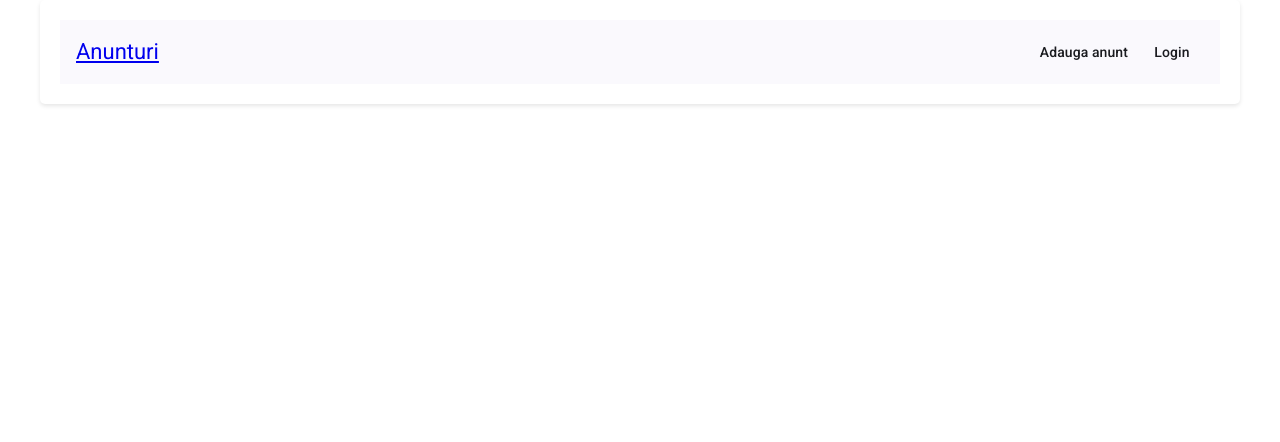
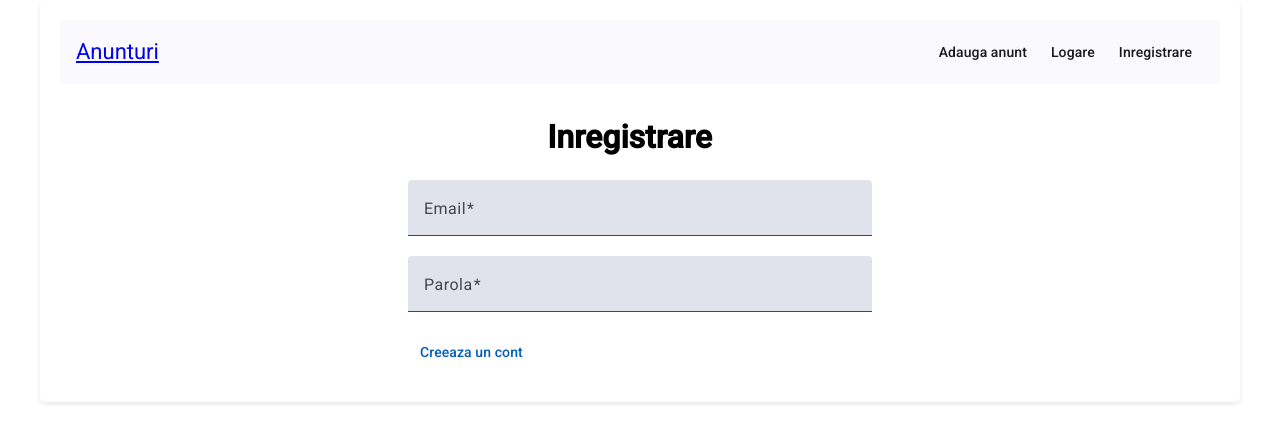
Before and after one commit to Vasilica12/car-marketplace1, an Angular app: page /signup in a window 1280 px wide. Before the commit this address led to /. Shown: the top 442 px of the page. Built offline with nearby package versions, Linux system fonts and the light colour scheme.

Commit message:
user created

```diff
--- a/src/app/app.component.ts
+++ b/src/app/app.component.ts
@@ -6,7 +6,7 @@ import { FooterComponent } from './footer/footer.component';
 import { CarCreateComponent } from './car-posts/post-create/car-create.component';
 import { CarListComponent } from './car-posts/post-list/car-list.component';
 import { LoginComponent } from './auth/login/login.component';
-
+import { SignupComponent } from './auth/signup/signup.component';
 
 @Component({
   selector: 'app-root',
@@ -19,6 +19,7 @@ import { LoginComponent } from './auth/login/login.component';
     RouterModule,
     FooterComponent,
     CarCreateComponent,
+    SignupComponent,
     CarListComponent],
   templateUrl: './app.component.html',
   styleUrl: './app.component.css'
--- a/src/app/app.routes.ts
+++ b/src/app/app.routes.ts
@@ -3,12 +3,14 @@ import { RouterModule, Routes } from "@angular/router";
 import { CarListComponent } from "./car-posts/post-list/car-list.component";
 import { CarCreateComponent } from "./car-posts/post-create/car-create.component";
 import { LoginComponent } from "./auth/login/login.component";
+import { SignupComponent } from "./auth/signup/signup.component";
 
 export const routes: Routes = [
   { path: '', component: CarListComponent },
   { path: 'create', component: CarCreateComponent },
   { path: 'edit/:carId', component: CarCreateComponent},
-  { path: 'login', component: LoginComponent}
+  { path: 'login', component: LoginComponent},
+  { path: 'signup', component: SignupComponent}
 ]
 
 @NgModule({
--- /dev/null
+++ b/src/app/auth/auth-data.model.ts
@@ -0,0 +1,4 @@
+export interface AuthData {
+  email: string;
+  password: string;
+}
--- /dev/null
+++ b/src/app/auth/auth.service.ts
@@ -0,0 +1,20 @@
+import { HttpClient } from "@angular/common/http";
+import { Injectable } from "@angular/core";
+import { AuthData } from "./auth-data.model";
+
+@Injectable({
+  providedIn: 'root',
+})
+
+export class AuthService{
+
+  constructor(private http: HttpClient) {}
+
+  createUser(email: string, password: string) {
+    const authData: AuthData = {email: email, password: password};
+    this.http.post<{message: string, result: string}>("http://localhost:3000/api/user/signup", authData)
+      .subscribe(responseData => {
+        console.log(responseData);
+      })
+  }
+}
--- a/src/app/auth/login/login.component.css
+++ b/src/app/auth/login/login.component.css
@@ -8,7 +8,6 @@ h1 {
   width: 20%;
   padding: 1.5rem;
 }
-
 
 .center {
   margin: auto;
--- a/src/app/auth/login/login.component.html
+++ b/src/app/auth/login/login.component.html
@@ -1,24 +1,31 @@
 <div class="center">
 <h1>Login</h1>
 <mat-spinner *ngIf="isLoading"></mat-spinner>
-<form *ngIf="!isLoading" class="example-form" >
+<form *ngIf="!isLoading" class="example-form" (submit)="onLogin(loginForm)" #loginForm="ngForm">
   <mat-form-field class="example-full-width">
     <mat-label>Email</mat-label>
     <input
       matInput
       type="email"
+      ngModel
       placeholder="test@test.com"
+      #emailInput="ngModel"
+      required
+      email
       name="email">
-    <mat-error>Va rog sa introduceti un email valid</mat-error>
+    <mat-error *ngIf="emailInput.invalid">Va rog sa introduceti un email valid</mat-error>
   </mat-form-field>
   <mat-form-field class="example-full-width">
     <mat-label>Parola</mat-label>
     <input
       matInput
+      ngModel
       type="password"
+      #passwordInput="ngModel"
       placeholder="Password"
-      name="password">
-    <mat-error>Va rog sa introduceti o parola valida</mat-error>
+      name="password"
+      required>
+    <mat-error *ngIf="passwordInput.invalid">Va rog sa introduceti o parola valida</mat-error>
   </mat-form-field>
 
   <section>
@@ -26,7 +33,7 @@
       <button
         mat-button
         type="submit"
-        >Login</button>
+        >Intra in cont</button>
     </div>
   </section>
 </form>
--- a/src/app/auth/login/login.component.ts
+++ b/src/app/auth/login/login.component.ts
@@ -1,5 +1,5 @@
 import { Component } from '@angular/core';
-import { FormsModule } from '@angular/forms';
+import { FormsModule, NgForm } from '@angular/forms';
 import { MatInputModule } from '@angular/material/input';
 import { MatProgressSpinnerModule } from '@angular/material/progress-spinner';
 import { CommonModule } from '@angular/common';
@@ -22,4 +22,8 @@ import { MatCardModule } from '@angular/material/card';
 })
 export class LoginComponent {
   isLoading = false;
+
+  onLogin(form: NgForm) {
+    console.log(form);
+  }
 }
--- a/src/app/auth/signup/signup.component.css
+++ b/src/app/auth/signup/signup.component.css
@@ -0,0 +1,24 @@
+.example-form {
+
+    width: 100%;
+  }
+
+  h1 {
+    margin: auto;
+    width: 40%;
+    padding: 1.5rem;
+  }
+
+  .center {
+    margin: auto;
+    width: 40%;
+    padding: 10px;
+  }
+
+  .example-full-width {
+    width: 100%;
+  }
+
+  .example-button-row button {
+    margin: auto;
+  }
--- a/src/app/auth/signup/signup.component.html
+++ b/src/app/auth/signup/signup.component.html
@@ -1 +1,40 @@
-<p>signup works!</p>
+<div class="center">
+<h1>Inregistrare</h1>
+<mat-spinner *ngIf="isLoading"></mat-spinner>
+<form *ngIf="!isLoading" class="example-form" (submit)="onSignUp(signUpForm)" #signUpForm="ngForm">
+  <mat-form-field class="example-full-width">
+    <mat-label>Email</mat-label>
+    <input
+      matInput
+      type="email"
+      ngModel
+      placeholder="test@test.com"
+      #emailInput="ngModel"
+      required
+      email
+      name="email">
+    <mat-error *ngIf="emailInput.invalid">Va rog sa introduceti un email valid</mat-error>
+  </mat-form-field>
+  <mat-form-field class="example-full-width">
+    <mat-label>Parola</mat-label>
+    <input
+      matInput
+      ngModel
+      type="password"
+      #passwordInput="ngModel"
+      placeholder="Password"
+      name="password"
+      required>
+    <mat-error *ngIf="passwordInput.invalid">Va rog sa introduceti o parola valida</mat-error>
+  </mat-form-field>
+
+  <section>
+    <div class="example-button-row">
+      <button
+        mat-button
+        type="submit"
+        >Creeaza un cont</button>
+    </div>
+  </section>
+</form>
+</div>
--- a/src/app/auth/signup/signup.component.ts
+++ b/src/app/auth/signup/signup.component.ts
@@ -1,12 +1,36 @@
 import { Component } from '@angular/core';
+import { FormsModule, NgForm } from '@angular/forms';
+import { MatInputModule } from '@angular/material/input';
+import { MatProgressSpinnerModule } from '@angular/material/progress-spinner';
+import { CommonModule } from '@angular/common';
+import { MatButtonModule } from '@angular/material/button';
+import { MatCardModule } from '@angular/material/card';
+import { AuthService } from '../auth.service';
 
 @Component({
   selector: 'app-signup',
   standalone: true,
-  imports: [],
+  imports: [
+    FormsModule,
+    MatInputModule,
+    MatProgressSpinnerModule,
+    CommonModule,
+    MatButtonModule,
+    MatCardModule
+  ],
   templateUrl: './signup.component.html',
   styleUrl: './signup.component.css'
 })
 export class SignupComponent {
+  isLoading = false;
 
+  constructor(public authService: AuthService) {}
+
+  onSignUp(form: NgForm) {
+    if(form.invalid) {
+      return;
+    }
+
+    this.authService.createUser(form.value.email, form.value.password);
+  }
 }
--- a/src/app/header/header.component.html
+++ b/src/app/header/header.component.html
@@ -4,6 +4,7 @@
   </div>
   <div class="header-right">
     <button mat-button routerLink="/create" routerLinkActive="mat-accent">Adauga anunt</button>
-    <button mat-button routerLink="/login" routerLinkActive="mat-accent">Login</button>
+    <button mat-button routerLink="/login" routerLinkActive="mat-accent">Logare</button>
+    <button mat-button routerLink="/signup" routerLinkActive="mat-accent">Inregistrare</button>
   </div>
 </mat-toolbar>
```
